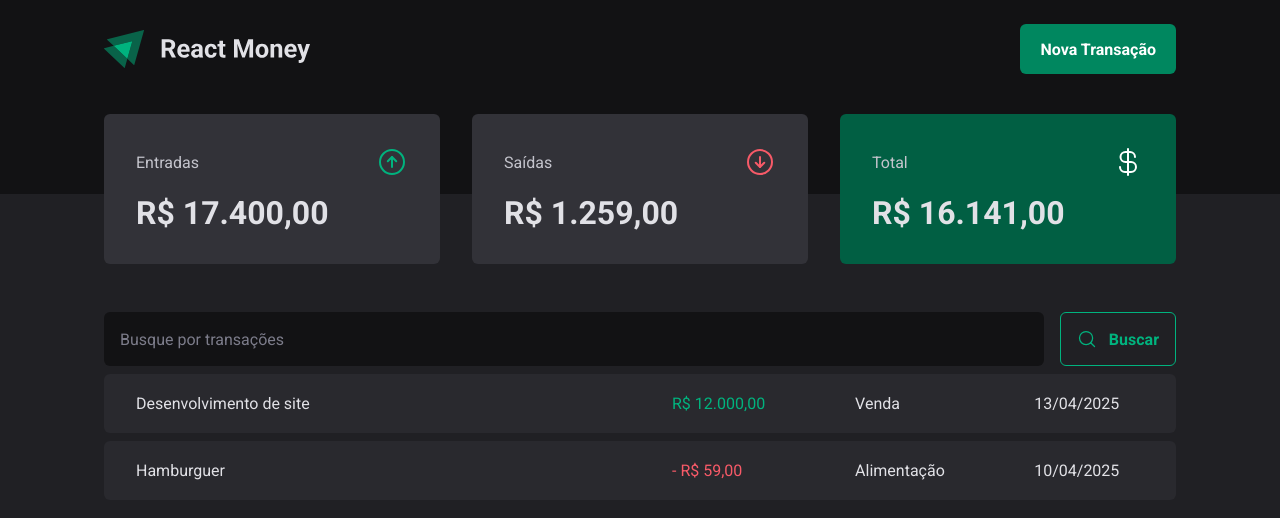
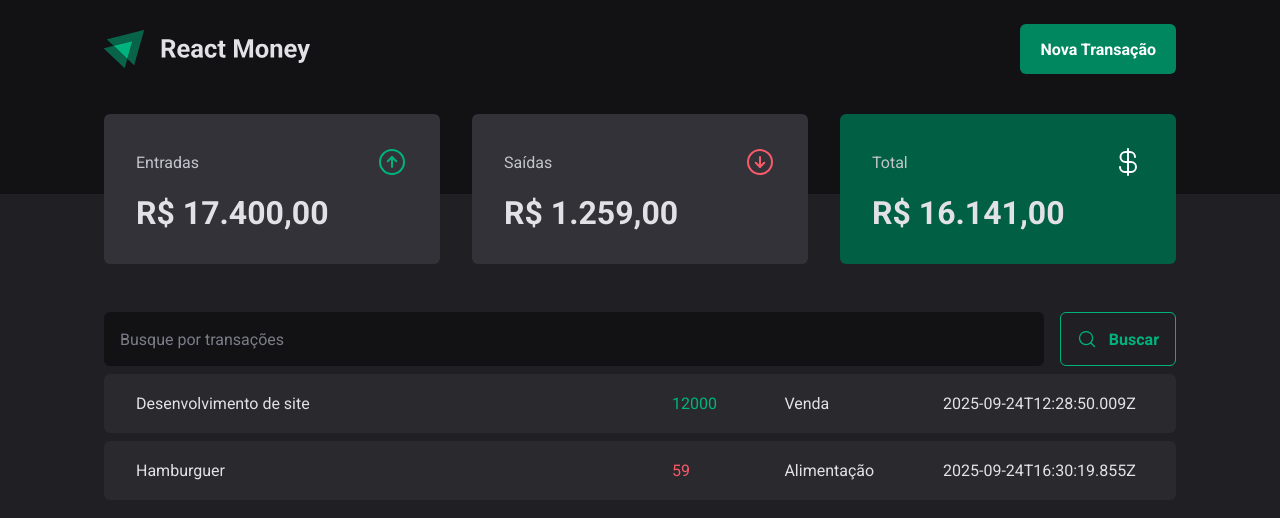
Before and after one commit to rramires/react_money, a React (Vite) app: page / in a window 1280 px wide. Shown: the top 518 px of the page. Built offline with nearby package versions, Linux system fonts and the light colour scheme; data requests are answered from the project's data file.

Commit message:
Adding Fetch Transactions.

```diff
--- a/index.html
+++ b/index.html
@@ -2,7 +2,7 @@
 <html lang="en">
   <head>
     <meta charset="UTF-8" />
-    <!-- <link rel="icon" type="image/svg+xml" href="logo.svg" /> -->
+    <link rel="icon" type="image/svg+xml" href="src/assets/favicon.svg" />
     <link rel="preconnect" href="https://fonts.googleapis.com" />
     <link rel="preconnect" href="https://fonts.gstatic.com" crossorigin />
     <meta name="viewport" content="width=device-width, initial-scale=1.0" />
--- a/src/pages/Transactions/index.tsx
+++ b/src/pages/Transactions/index.tsx
@@ -1,3 +1,4 @@
+import { useEffect, useState } from 'react'
 import { Header } from '../../components/Header'
 import { SearchForm } from '../../components/SearchForm'
 import { Summary } from '../../components/Summary'
@@ -7,7 +8,40 @@ import {
 	TransactionsTable,
 } from './styles'
 
+interface Transaction {
+	id: number
+	description: string
+	type: 'income' | 'outcome'
+	price: number
+	category: string
+	createdAt: string
+}
+
 export function Transactions() {
+	/*
+	// Using promises
+	useEffect(() => {
+		fetch('http://localhost:3000/transactions')
+			.then((response) => response.json())
+			.then((data) => {
+				console.log(data)
+			})
+	}, []) */
+
+	const [transactions, setTransactions] = useState<Transaction[]>([])
+
+	// Using async
+	async function loadTransactions() {
+		const response = await fetch('http://localhost:3000/transactions')
+		const data = await response.json()
+		//console.log(data)
+		setTransactions(data)
+	}
+
+	useEffect(() => {
+		loadTransactions()
+	}, [])
+
 	return (
 		<div>
 			<Header />
@@ -17,26 +51,22 @@ export function Transactions() {
 				<SearchForm />
 				<TransactionsTable>
 					<tbody>
-						<tr>
-							<td>Desenvolvimento de site</td>
-							<td>
-								<PriceHighLight variant='income'>
-									R$ 12.000,00
-								</PriceHighLight>
-							</td>
-							<td>Venda</td>
-							<td>13/04/2025</td>
-						</tr>
-						<tr>
-							<td>Hamburguer</td>
-							<td>
-								<PriceHighLight variant='outcome'>
-									- R$ 59,00
-								</PriceHighLight>
-							</td>
-							<td>Alimentação</td>
-							<td>10/04/2025</td>
-						</tr>
+						{transactions.map((transaction) => {
+							return (
+								<tr key={transaction.id}>
+									<td>{transaction.description}</td>
+									<td>
+										<PriceHighLight
+											variant={transaction.type}
+										>
+											{transaction.price}
+										</PriceHighLight>
+									</td>
+									<td>{transaction.category}</td>
+									<td>{transaction.createdAt}</td>
+								</tr>
+							)
+						})}
 					</tbody>
 				</TransactionsTable>
 			</TransactionsContainer>
```
Also changed, not shown: src/assets/favicon.svg (added).
